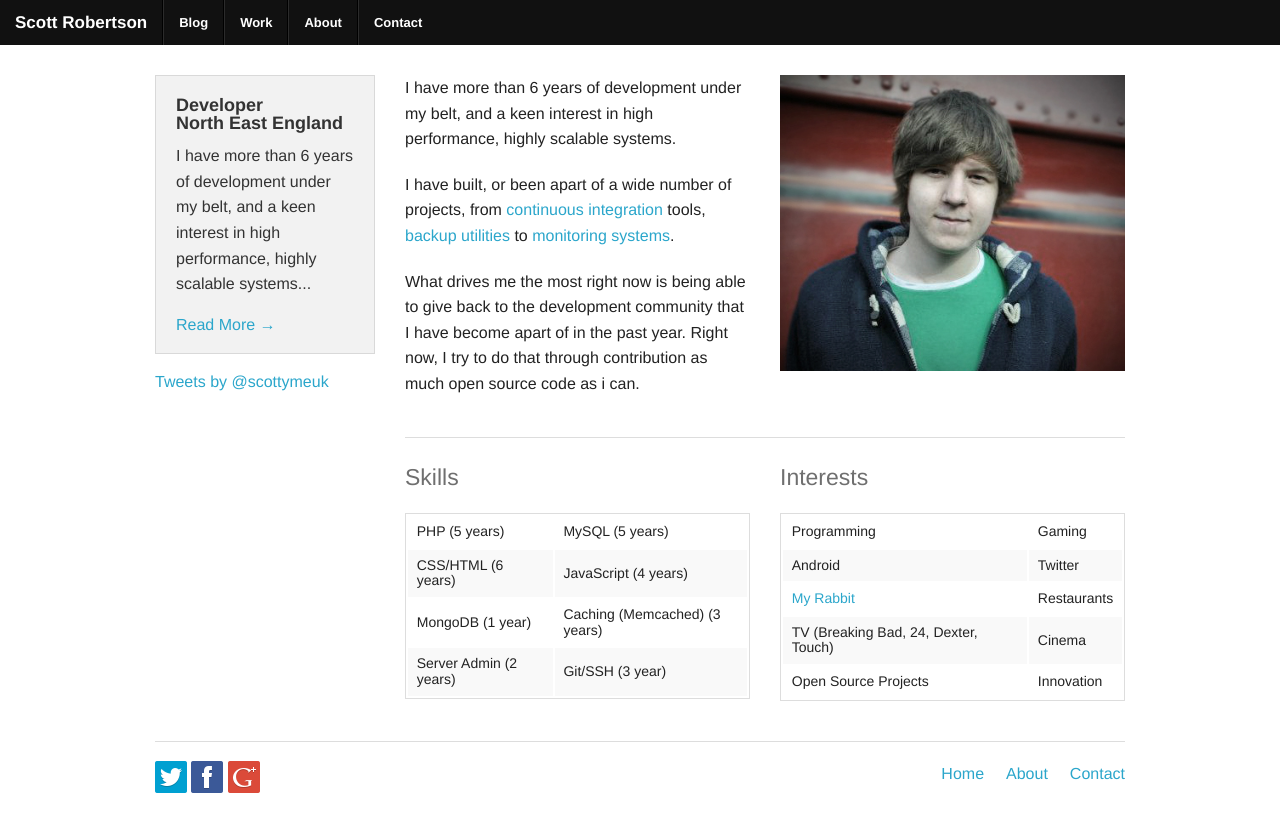
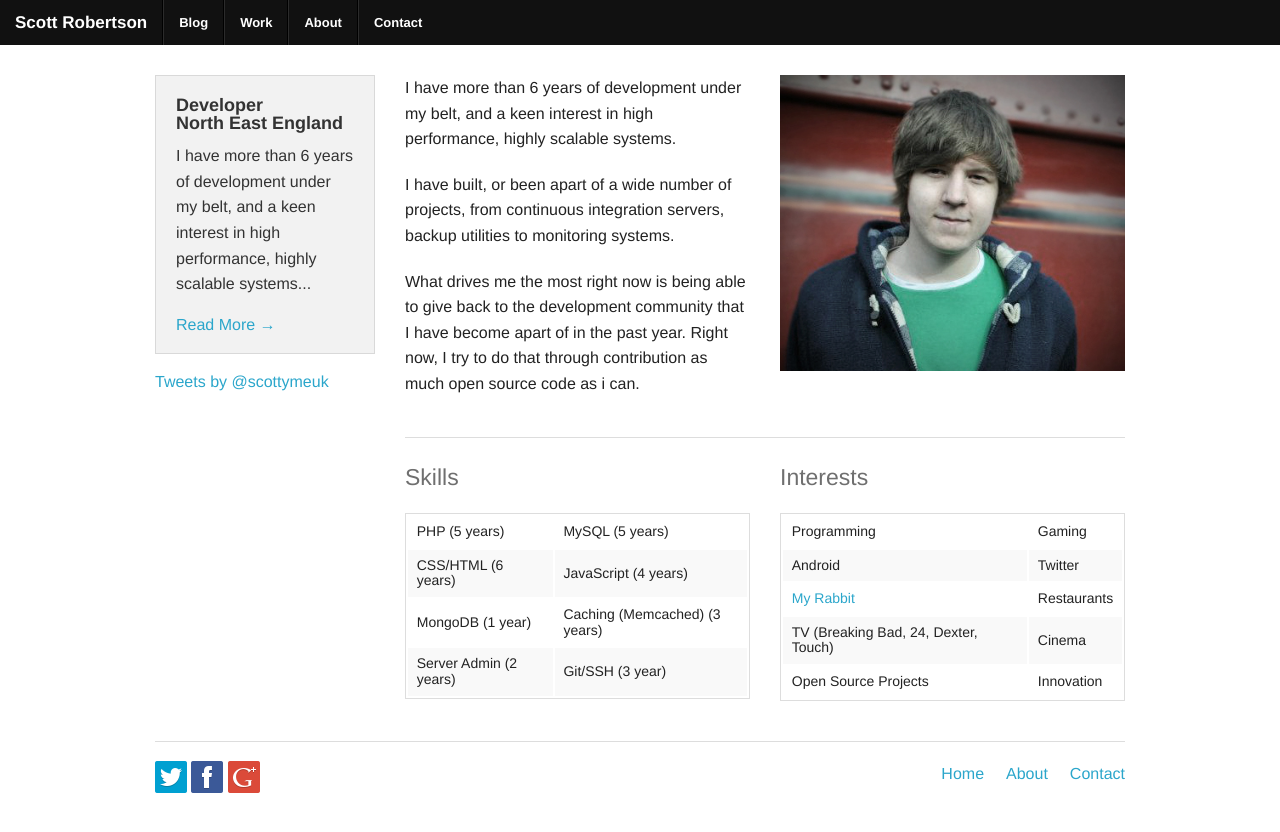
Before and after one commit to scottrobertson/scottrobertson.me, a Jekyll site: the page built from about/index.html, in a window 1280 px wide. Shown: the top 832 px of the page. Built offline with Jekyll 4.4.1, drawn with Linux system fonts in a browser that asks for light colours; nearby versions of some CDN libraries; Markdown is read by kramdown in place of the engine named in the settings; comment, search, counter and statistics services are not loaded.

Commit message:
Remove links to work

```diff
--- a/about/index.html
+++ b/about/index.html
@@ -9,7 +9,7 @@ title: About Me
             I have more than 6 years of development under my belt, and a keen interest in high performance, highly scalable systems.
         </p>
         <p>
-            I have built, or been apart of a wide number of projects, from <a href="{{ site.baseurl }}/work/criterion">continuous integration</a> tools, <a href="{{ site.baseurl }}/work/backup">backup utilities</a> to <a href="{{ site.baseurl }}/work/scrutiny">monitoring systems</a>.
+            I have built, or been apart of a wide number of projects, from continuous integration servers, backup utilities to monitoring systems.
         </p>
         <p>
             What drives me the most right now is being able to give back to the development community that I have become apart of in the past year. Right now, I try to do that through contribution as much open source code as i can.
```
